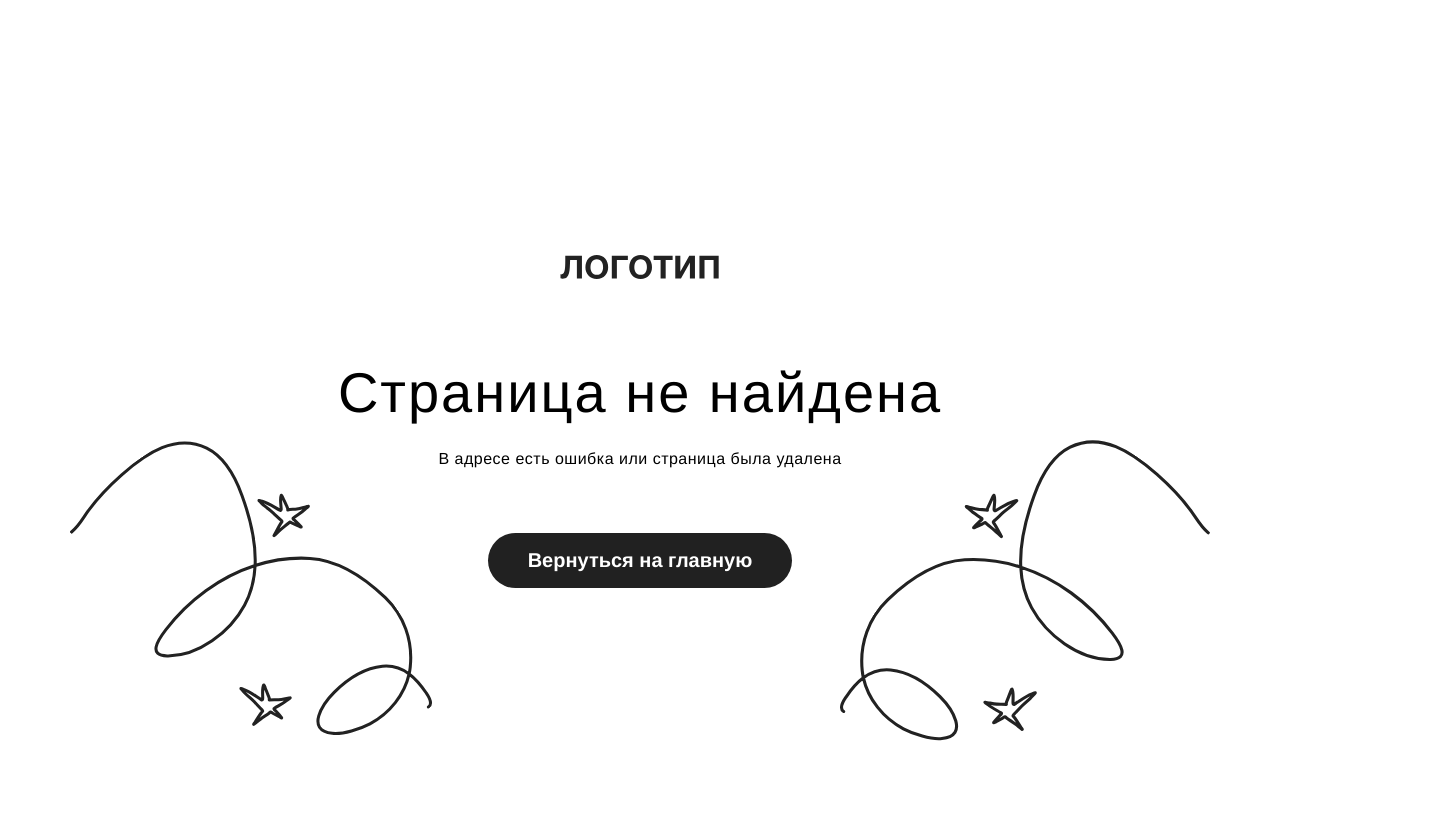
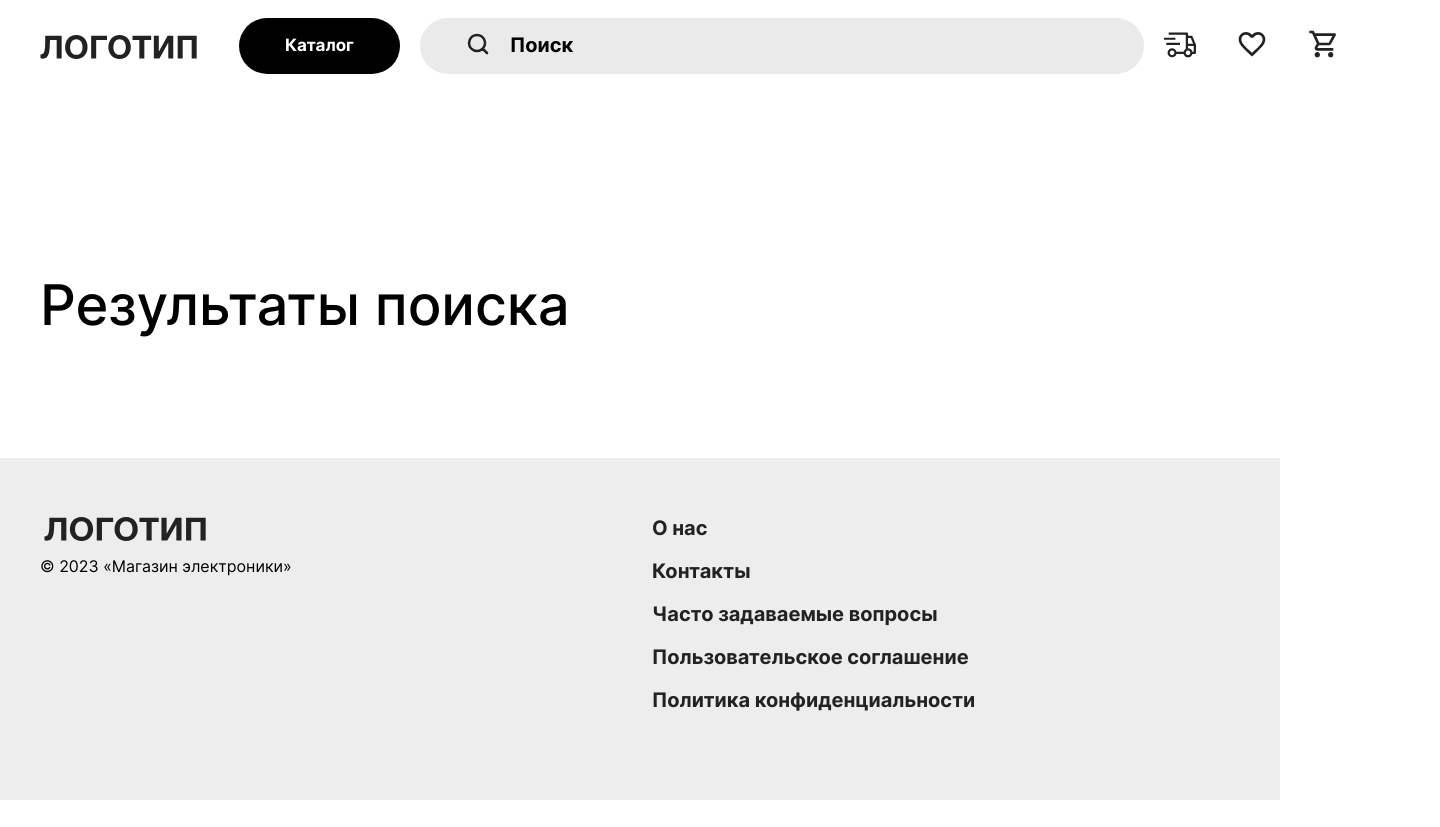
Before and after one commit to store-electronics-and-household/store-frontend, a React (Create React App) app: page /search-results in a window 1280 px wide. Shown: the whole page, 1440 px wide, since content can reach past the window. After the commit the page ends 800 px from the top, so only its background shows below. Built offline with nearby package versions, Linux system fonts and the light colour scheme; a web font is replaced by a local one.

Commit message:
feat: search-bar

```diff
--- a/src/components/App/App.tsx
+++ b/src/components/App/App.tsx
@@ -18,6 +18,7 @@ import WarningPopup from '../WarningPopup/WarningPopup';
 import SignIn from '../SignIn/SignIn';
 import SignUp from '../signup/SignUp';
 import ScrollToTop from '../ScrollToTop/ScrollToTop';
+import SearchResults from '../SearchResults/SearchResults';
 
 const App: React.FC = () => {
   // const [isLogged, setIsLogged] = useState<boolean>(false);
@@ -75,6 +76,7 @@ const App: React.FC = () => {
           <Route path='/product' element={<ProductPage />} />
           <Route path='/cart' element={<Cart />} />
           <Route path='/payment' element={<PaymentsPage />} />
+          <Route path='/search-results' element={<SearchResults />} />
           <Route path='/' element={<Navigate to='/main' replace />} />
         </Route>
         <Route path='*' element={<NotFound />} />
--- a/src/components/Favourites/Favourites.tsx
+++ b/src/components/Favourites/Favourites.tsx
@@ -1,7 +1,6 @@
 import React from 'react';
 import ProductCardMedium from '../ProductCardMedium/ProductCardMedium';
 import { mockedFavouritesProducts } from '../../utils/mocks';
-import './Favourites.css';
 
 const Favourites: React.FC<{
   name?: string;
--- a/src/components/Favourites/Favourites.css
+++ b/src/components/Favourites/_Favourites.scss
@@ -21,7 +21,7 @@
   display: flex;
   margin: 0;
   align-self: flex-start;
-  font-family: Helvetica Neue;
+  font-family: "Inter", Arial, sans-serif;
   font-weight: 500;
   font-size: 56px;
   line-height: 68.38px;
--- a/src/components/Header/Header.tsx
+++ b/src/components/Header/Header.tsx
@@ -4,17 +4,16 @@ import type { FC } from 'react';
 import { NavLink, Outlet, Link } from 'react-router-dom';
 
 import headerLogo from '../../image/icons/logo.svg';
-import searchIcon from '../../image/icons/search_icon.svg';
 import deliveryIcon from '../../image/icons/delivery_icon.svg';
 import busketIcon from '../../image/icons/busket_icon.svg';
 import favouriteIcon from '../../image/icons/favourite_icon.svg';
 
 import CatalogMenu from '../CatalogMenu/CatalogMenu';
 
-import './Header.css';
+import SearchBar from '../SearchBar/SearchBar';
 
 interface HeaderProps {
-  toggleWarningPopup: () => void;
+  toggleWarningPopup: () => void
 }
 
 const Header: FC<HeaderProps> = ({ toggleWarningPopup }) => {
@@ -45,36 +44,12 @@ const Header: FC<HeaderProps> = ({ toggleWarningPopup }) => {
 
       {isVisible && <CatalogMenu />}
 
-          <button onClick={handleClick} className='header__catalog-button'>
-            Каталог
-          </button>
+      <button onClick={handleClick} className='header__catalog-button'>Каталог</button>
 
-          <div className='header__searchbar-container'>
-            <div className='header__searchbar-wrapper'>
-              <button className='header__searchbar-button'>
-                <img
-                  className='header__searchbar-button-icon'
-                  src={searchIcon}
-                  alt='Строка поиска'
-                />
-              </button>
-
-              <input
-                className='header__searchbar-input'
-                placeholder='Поиск'
-                autoComplete='off'
-                onChange={() => null}
-                value=''
-              />
-            </div>
-          </div>
+      <SearchBar />
 
       <nav className='header__navbar'>
-            <NavLink
-              className='header__navbar-link'
-              to='/'
-              onClick={handleNavLinkClick}
-            >
+        <NavLink className='header__navbar-link' to='/' onClick={handleNavLinkClick}>
           <img
             className='header__navbar-icon'
             src={deliveryIcon}
--- /dev/null
+++ b/src/components/Header/_Header.scss
@@ -0,0 +1,45 @@
+.header {
+  display: flex;
+}
+
+.header__container {
+  max-width: 1440px;
+  display: flex;
+  box-sizing: border-box;
+  justify-content: center;
+  margin: auto;
+  flex-direction: row;
+  align-items: center;
+  padding: 16px 0 12px 0;
+}
+
+.header__logo {
+  display: flex;
+}
+
+.header__catalog-button {
+  width: 161px;
+  height: 56px;
+  color: white;
+  background-color: black;
+  border-radius: 40px;
+  font-weight: bold;
+  font-size: 17px;
+  margin-right: 20px;
+  border: none;
+  cursor: pointer;
+}
+
+.header__navbar-link {
+  cursor: pointer;
+}
+
+.header__navbar {
+  display: flex;
+}
+
+.header__navbar-icon {
+  height: 32px;
+  width: 32px;
+  margin: 12px 20px;
+}
--- /dev/null
+++ b/src/components/SearchBar/SearchBar.tsx
@@ -0,0 +1,41 @@
+import React, { type ChangeEvent, useState } from 'react';
+
+import { Link } from 'react-router-dom';
+
+import searchIcon from '../../image/icons/search_icon.svg';
+
+const SearchBar: React.FC = (setResults) => {
+  const [input, setInput] = useState('');
+
+  const handleChange = (e: ChangeEvent<HTMLInputElement>): void => {
+    const { value } = e.target;
+
+    setInput(value);
+  };
+
+  return (
+    <div className='header__searchbar-container'>
+    <div className='header__searchbar-wrapper'>
+      <Link to='/search-results'>
+      <button className='header__searchbar-button'>
+        <img
+          className='header__searchbar-button-icon'
+          src={searchIcon}
+          alt='Строка поиска'
+        />
+      </button>
+      </Link>
+
+      <input
+        className='header__searchbar-input'
+        placeholder='Поиск'
+        autoComplete='off'
+        onChange={handleChange}
+        value={input}
+      />
+    </div>
+  </div>
+  );
+};
+
+export default SearchBar;
--- a/src/components/Header/Header.css
+++ b/src/components/SearchBar/_SearchBar.scss
@@ -1,35 +1,3 @@
-.header {
-  display: flex;
-}
-
-.header__container {
-  max-width: 1440px;
-  display: flex;
-  box-sizing: border-box;
-  justify-content: center;
-  margin: auto;
-  flex-direction: row;
-  align-items: center;
-  padding: 16px 0 12px 0;
-}
-
-.header__logo {
-  display: flex;
-}
-
-.header__catalog-button {
-  width: 161px;
-  height: 56px;
-  color: white;
-  background-color: black;
-  border-radius: 40px;
-  font-weight: bold;
-  font-size: 17px;
-  margin-right: 20px;
-  border: none;
-  cursor: pointer;
-}
-
 .header__searchbar-container {
   width: 724px;
   display: flex;
@@ -83,17 +51,3 @@
 .header__searchbar-input:focus::placeholder {
   color: transparent;
 }
-
-.header__navbar-link {
-  cursor: pointer;
-}
-
-.header__navbar {
-  display: flex;
-}
-
-.header__navbar-icon {
-  height: 32px;
-  width: 32px;
-  margin: 12px 20px;
-}
--- /dev/null
+++ b/src/components/SearchResults/SearchResults.tsx
@@ -0,0 +1,13 @@
+import React from 'react';
+
+const SearchResults: React.FC = () => {
+  return (
+  <section className='results'>
+    <div className='results__container'>
+      <h2 className='results__title'>Результаты поиска</h2>
+    </div>
+  </section>
+  );
+};
+
+export default SearchResults;
--- /dev/null
+++ b/src/components/SearchResults/_SearchResults.scss
@@ -0,0 +1,27 @@
+.results {
+  display: flex;
+  width: 1440px;
+  box-sizing: border-box;
+  justify-content: center;
+  align-items: center;
+  margin: auto;
+}
+
+.results__container {
+  display: flex;
+  flex-direction: column;
+  margin-top: 64px;
+  padding-right: 40px;
+  padding-left: 40px;
+  width: 1360px;
+}
+
+.results__title {
+  display: flex;
+  margin: 0;
+  align-self: flex-start;
+  font-family: "Inter", Arial, sans-serif;
+  font-weight: 500;
+  font-size: 56px;
+  line-height: 68.38px;
+}
--- a/src/index.css
+++ b/src/index.css
@@ -1483,4 +1483,171 @@ body {
   transform: scale(0.95);
 }
 
+.favourites {
+  display: flex;
+  width: 1440px;
+  box-sizing: border-box;
+  justify-content: center;
+  align-items: center;
+  margin: auto;
+  min-height: max-content;
+}
+
+.favourites__container {
+  display: flex;
+  flex-direction: column;
+  margin: 64px auto 140px;
+  padding-right: 40px;
+  padding-left: 40px;
+  width: 1360px;
+}
+
+.favourites__header {
+  display: flex;
+  margin: 0;
+  align-self: flex-start;
+  font-family: "Inter", Arial, sans-serif;
+  font-weight: 500;
+  font-size: 56px;
+  line-height: 68.38px;
+}
+
+.favourites__content {
+  display: grid;
+  row-gap: 64px;
+  column-gap: 24px;
+  margin-top: 44px;
+  grid-template-columns: repeat(4, 1fr);
+  max-width: 1360px;
+  list-style: none;
+}
+
+.header__searchbar-container {
+  width: 724px;
+  display: flex;
+}
+
+.header__searchbar-wrapper {
+  width: 100%;
+  display: flex;
+  align-items: center;
+  justify-content: center;
+  background-color: #eaeaea;
+  border-radius: 40px;
+  height: 56px;
+  padding: 0 40px 0 40px;
+}
+
+.header__searchbar-button {
+  border: none;
+  cursor: pointer;
+  background-color: transparent;
+}
+
+.header__searchbar-button-icon {
+  width: 24px;
+  height: 24px;
+}
+
+.header__searchbar-input {
+  display: flex;
+  height: 100%;
+  width: 100%;
+  background-color: transparent;
+  border: none;
+  font-size: 1rem;
+  margin-left: 12px;
+}
+
+.header__searchbar-input:focus {
+  outline: transparent;
+}
+
+.header__searchbar-input::placeholder {
+  display: flex;
+  font-size: 20px;
+  font-style: normal;
+  font-weight: 600;
+  line-height: normal;
+  color: black;
+}
+
+.header__searchbar-input:focus::placeholder {
+  color: transparent;
+}
+
+.results {
+  display: flex;
+  width: 1440px;
+  box-sizing: border-box;
+  justify-content: center;
+  align-items: center;
+  margin: auto;
+}
+
+.results__container {
+  display: flex;
+  flex-direction: column;
+  margin-top: 64px;
+  padding-right: 40px;
+  padding-left: 40px;
+  width: 1360px;
+}
+
+.results__title {
+  display: flex;
+  margin: 0;
+  align-self: flex-start;
+  font-family: "Inter", Arial, sans-serif;
+  font-weight: 500;
+  font-size: 56px;
+  line-height: 68.38px;
+}
+
+.header {
+  display: flex;
+}
+
+.header__container {
+  max-width: 1440px;
+  display: flex;
+  box-sizing: border-box;
+  justify-content: center;
+  margin: auto;
+  flex-direction: row;
+  align-items: center;
+  padding: 16px 0 12px 0;
+}
+
+.header__logo {
+  display: flex;
+}
+
+.header__catalog-button {
+  width: 161px;
+  height: 56px;
+  color: white;
+  background-color: black;
+  border-radius: 40px;
+  font-weight: bold;
+  font-size: 17px;
+  margin-right: 20px;
+  border: none;
+  cursor: pointer;
+}
+
+.header__navbar-link {
+  cursor: pointer;
+}
+
+.header__navbar {
+  display: flex;
+}
+
+.header__navbar-icon {
+  height: 32px;
+  width: 32px;
+  margin: 12px 20px;
+}
+
 /*# sourceMappingURL=index.css.map */
--- a/src/index.scss
+++ b/src/index.scss
@@ -29,3 +29,7 @@ body {
 @import '../src/components/SignIn/Signin';
 @import '../src/components/signup/Signup';
 @import '../src/components/WarningPopup/WarningPopup';
+@import '../src/components/Favourites/Favourites';
+@import '../src/components/SearchBar/SearchBar';
+@import '../src/components/SearchResults/SearchResults';
+@import '../src/components/Header/Header';
```
Also changed, not shown: src/components/ProductCardMedium/ProductCardMedium.tsx (+7 -7 lines), 4 other files (tests, documents, lock files or other folders). Lines whose indentation alone changed are shown as unchanged.
